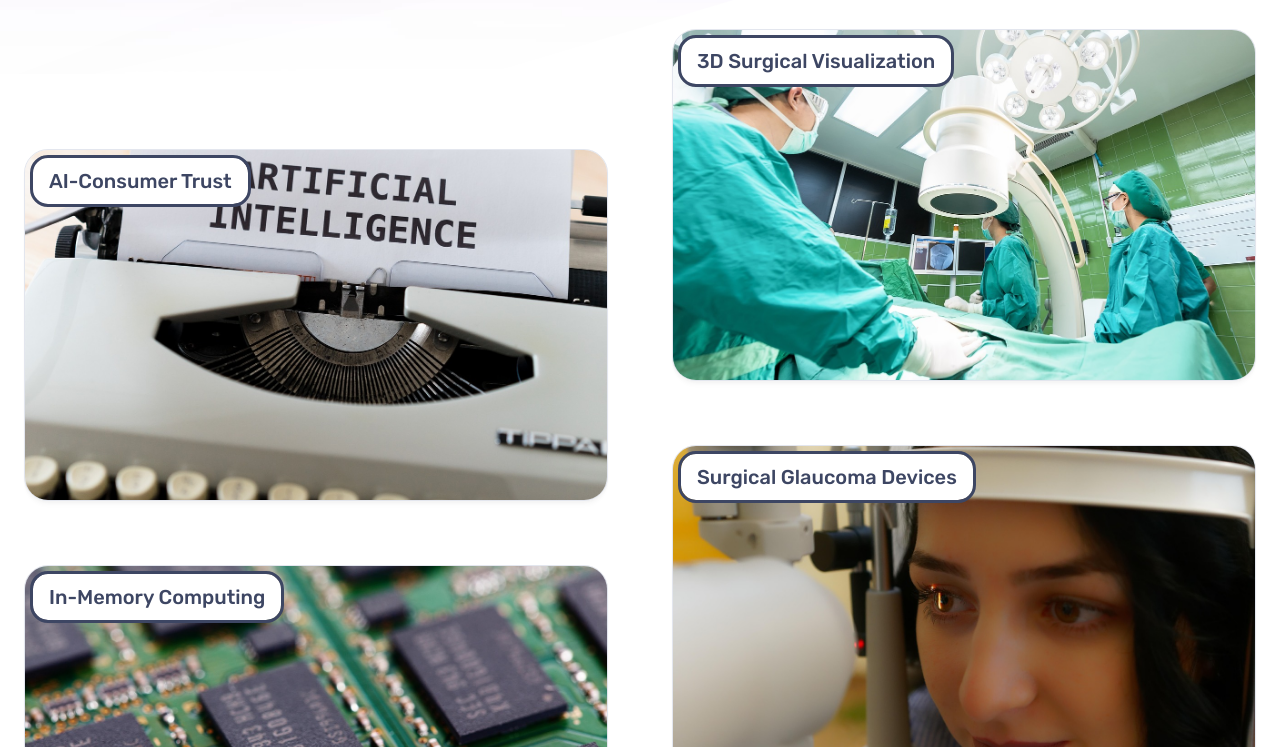
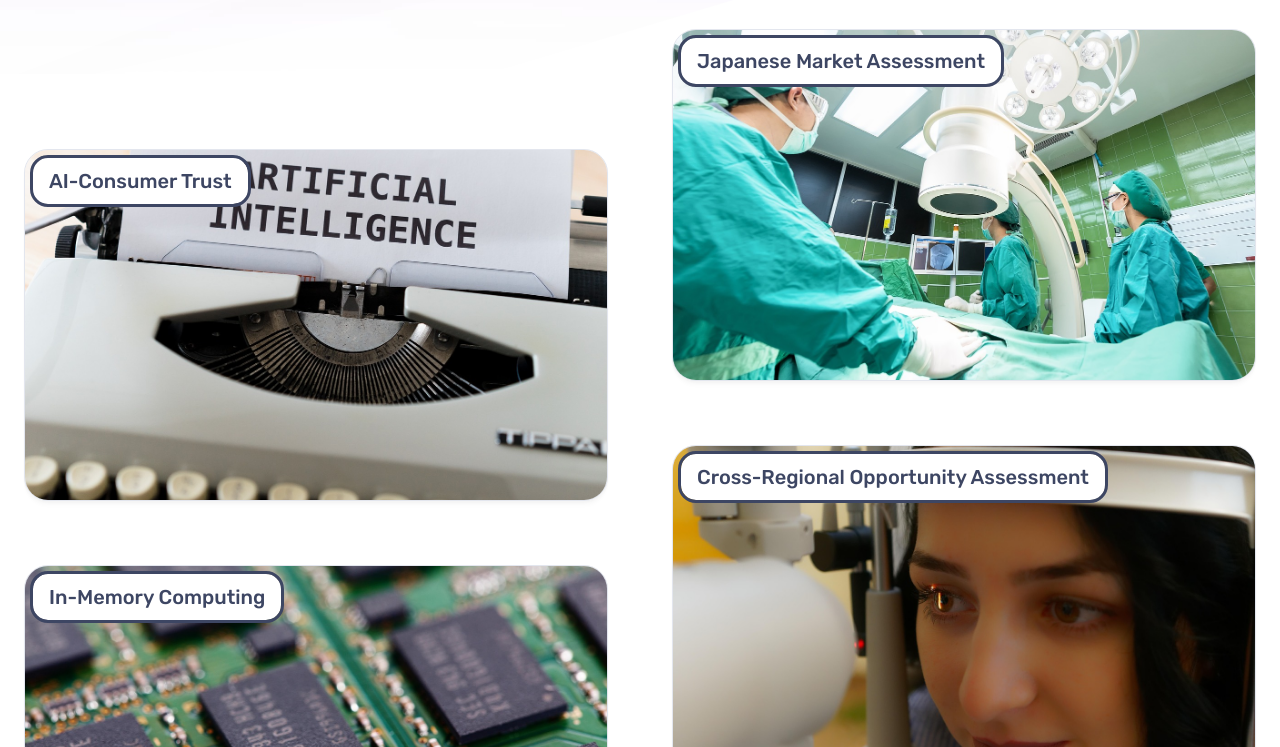
Before and after one commit to HsiLucas/HsiLucas-astro-portfolio, an Astro site: page /work in a window 1280 px wide. Shown: the part 353-1100 px from the top of the page. Built offline with nearby package versions, Linux system fonts and the light colour scheme; Astro itself is replaced by a stand-in of ours.

Commit message:
Project title changes

```diff
--- a/src/components/Nav.astro
+++ b/src/components/Nav.astro
@@ -8,7 +8,7 @@ const textLinks: { label: string; href: string; target?:string }[] = [
 	{ label: 'Home', href: '/' },
 	{ label: 'Work', href: '/work/' },
 	{ label: 'About', href: '/about/' },
-	{ label: 'Resume Download', href: '/assets/Lucas Hsing Resume (2025-04-05).pdf', target: '_blank' },
+	{ label: 'Resume Download', href: '/assets/Lucas Hsing Resume (2025-04-10).pdf', target: '_blank' },
 ];
 
 /** Icon links to social media — edit these with links to your profiles! */
--- a/src/content/work/3dsurgery.md
+++ b/src/content/work/3dsurgery.md
@@ -1,6 +1,6 @@
 ---
-title: 3D Surgical Medical Device Opportunity Assessment
-subtitle: 3D Surgical Visualization
+title: Japanese Market Assessment for 3D Tools
+subtitle: Japanese Market Assessment
 publishDate: 2023-12
 img: /assets/3d-surgery.jpg
 img_alt: Doctors using a 3D Surgical Visualization Device
--- a/src/content/work/glaucoma.md
+++ b/src/content/work/glaucoma.md
@@ -1,6 +1,6 @@
 ---
-title: Surgical Glaucoma Opportunity Assessment
-subtitle: Surgical Glaucoma Devices
+title: Cross-Regional Opportunity Assessment for Glaucoma Therapies
+subtitle: Cross-Regional Opportunity Assessment
 publishDate: 2023-10
 img: /assets/glaucoma.jpg
 img_alt: Woman receiving an eye exam
```
Also changed, not shown: 2 other files.
